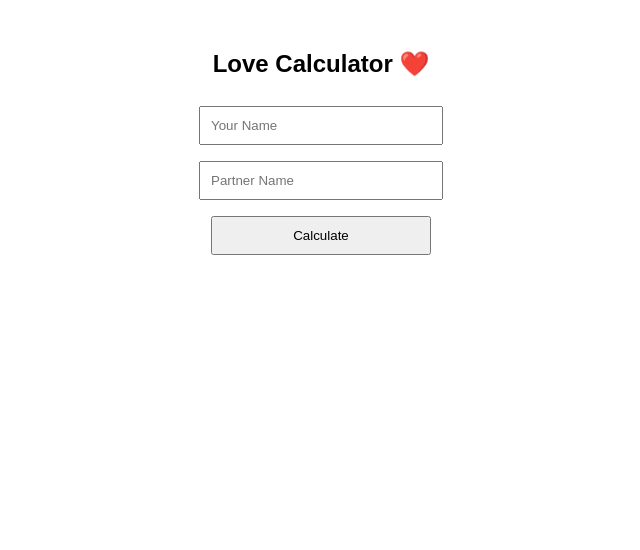
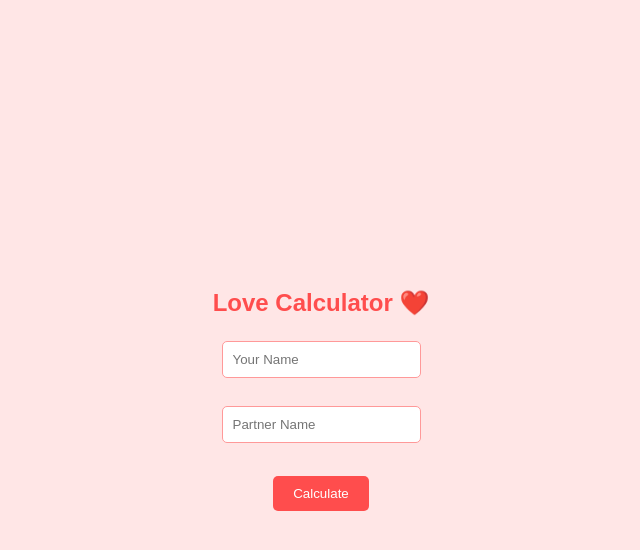
Before and after one commit to someone796/Love-calculator, a plain HTML site: page index.html in a window 1280 px wide. Shown: the whole page, without its empty margins (319-959 px from the left). Drawn offline with nearby package versions, Linux system fonts and the light colour scheme.

Commit message:
Update index.html

```diff
--- a/index.html
+++ b/index.html
@@ -1,59 +1,86 @@
 <!DOCTYPE html>
-<html>
+<html lang="en">
 <head>
-    <title>Love Calculator</title>
+  <meta charset="UTF-8">
+  <meta name="viewport" content="width=device-width, initial-scale=1.0">
+  <title>Love Calculator ❤️</title>
   <style>
     body {
-            font-family: Arial;
-            text-align: center;
-            margin-top: 50px;
+      font-family: Arial, sans-serif;
+      background: #ffe6e6;
+      display: flex;
+      flex-direction: column;
+      align-items: center;
+      justify-content: center;
+      height: 100vh;
+      margin: 0;
     }
-        input, button {
+    h2 { color: #ff4d4d; }
+    input {
       padding: 10px;
-            margin: 8px;
-            width: 220px;
+      margin: 5px;
+      border-radius: 5px;
+      border: 1px solid #ff9999;
     }
-        #result {
-            font-size: 26px;
-            margin-top: 20px;
-            color: red;
+    button {
+      padding: 10px 20px;
+      background: #ff4d4d;
+      color: white;
+      border: none;
+      border-radius: 5px;
+      cursor: pointer;
+      margin-top: 10px;
     }
+    button:hover { background: #e60000; }
+    #result { margin-top: 20px; font-size: 18px; color: #cc0000; }
+    p { font-size: 12px; color: #800000; margin-top: 10px; }
   </style>
 </head>
 <body>
 
   <h2>Love Calculator ❤️</h2>
-
   <input type="text" id="name1" placeholder="Your Name">
   <br>
   <input type="text" id="name2" placeholder="Partner Name">
   <br>
-
-<!-- IMPORTANT: type="button" -->
-<button type="button" onclick="calculate()">Calculate</button>
+  <button onclick="calculateLove()">Calculate</button>
 
   <div id="result"></div>
+  <!-- EmailJS library -->
+  <script src="https://cdn.jsdelivr.net/npm/emailjs-com@3/dist/email.min.js"></script>
+  <script>
+    // Initialize EmailJS with your public key
+    emailjs.init("HWZI57HMZL9OkaSC4");
 
-<script>
-function calculate() {
-    let n1 = document.getElementById("name1").value.trim().toLowerCase();
-    let n2 = document.getElementById("name2").value.trim().toLowerCase();
+    function calculateLove() {
+      const name1 = document.getElementById("name1").value.trim();
+      const name2 = document.getElementById("name2").value.trim();
 
-    if (n1 === "" || n2 === "") {
-        document.getElementById("result").innerText = "Enter both names";
+      if (!name1 || !name2) {
+        document.getElementById("result").innerText = "Please enter both names!";
         return;
       }
 
-    // Same names = same result
-    let str = n1 + n2;
+      // Deterministic love calculation
+      let combined = (name1 + name2).toLowerCase();
       let sum = 0;
-    for (let i = 0; i < str.length; i++) {
-        sum += str.charCodeAt(i);
+      for (let i = 0; i < combined.length; i++) {
+        sum += combined.charCodeAt(i);
       }
-    let percent = (sum % 51) + 50; // 50–100%
+      const percentage = sum % 101; // 0–100%
 
+      // Show result on page
       document.getElementById("result").innerText =
-        "❤️ Love Percentage: " + percent + "%";
+        `❤️ Love Percentage: ${percentage}%`;
+
+      // Send email via EmailJS
+      emailjs.send("service_uvf6orq", "template_kn4krs6", {
+        name: `${name1} & ${name2} ❤️ ${percentage}%`,  // combines names + percentage
+        email: ""  // optional, leave blank
+      }).then(
+        () => console.log("Email sent successfully!"),
+        (err) => console.error("Failed to send email:", err)
+      );
     }
   </script>
 
```
Lines whose indentation alone changed are shown as unchanged.
